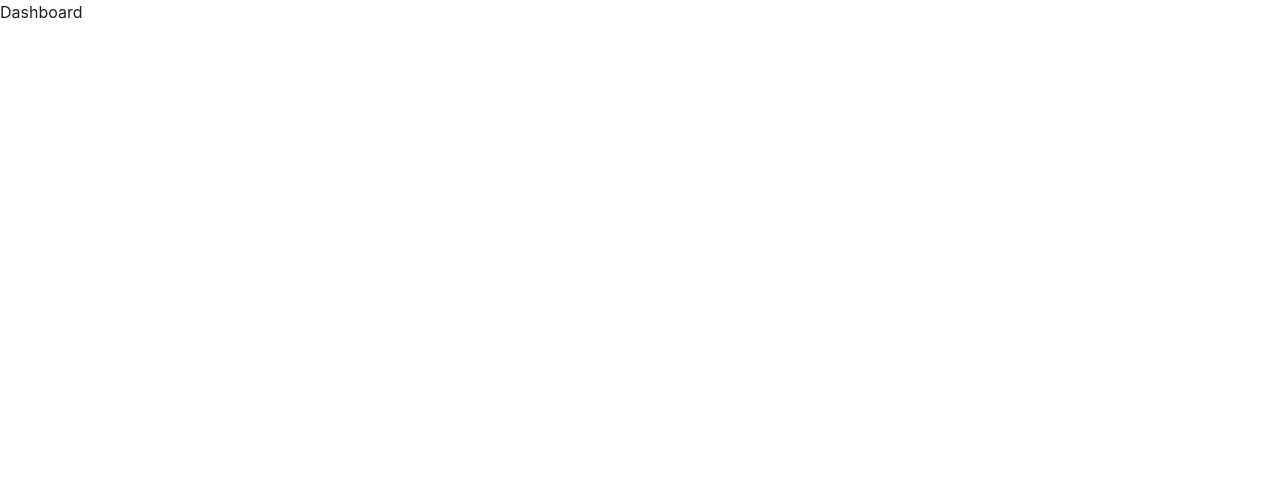
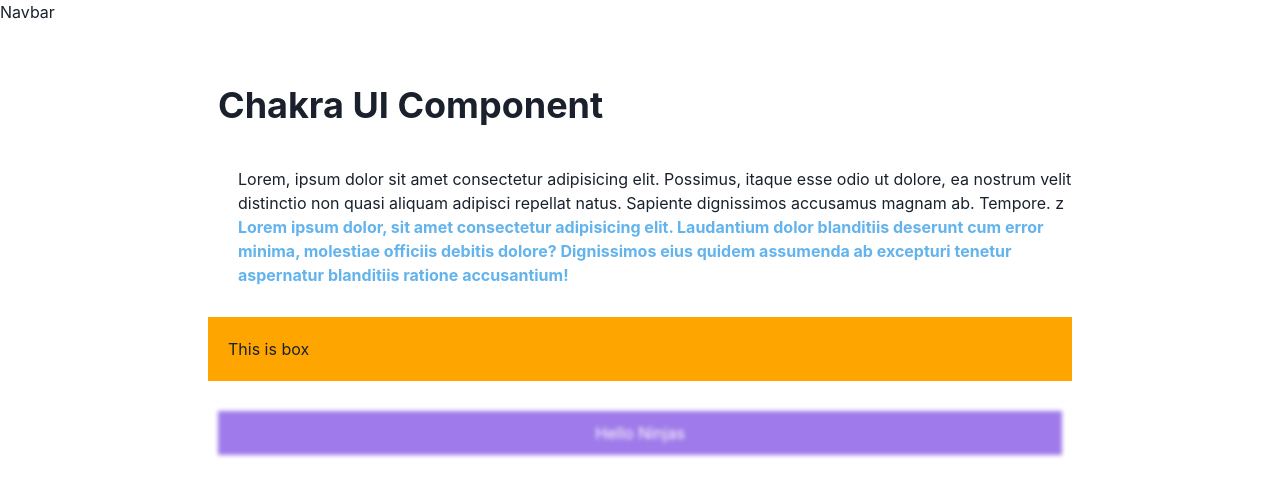
Before and after one commit to LucioFider/Chakra-UI-Test-Run, a React (Vite) app: page / in a window 1280 px wide. Shown: the top 496 px of the page. Built offline with nearby package versions, Linux system fonts and the light colour scheme.

Commit message:
Testing out components

```diff
--- a/src/components/Navbar.jsx
+++ b/src/components/Navbar.jsx
@@ -1,21 +1,3 @@
-import React from "react";
-import { Box, HStack, Image, Link } from "@chakra-ui/react";
-import logo from "../assets/react.svg";
-import { MdCheckCircle, MdSettings } from "react-icons/md";
-
-const Navbar = () => {
-  return (
-    <HStack justifyContent="space-between">
-      <Image src={logo} boxSize="30px" />
-      <Box justifyContent="space-between" spacing={5}>
-        <Link>Home</Link>
-        <Link>Projects</Link>
-        <Link>Features</Link>
-        <Link>Pricing</Link>
-        <Link>Contact</Link>
-      </Box>
-    </HStack>
-  );
-};
-
-export default Navbar;
+export default function Navbar() {
+  return <div>Navbar</div>;
+}
--- a/src/layouts/RootLayout.jsx
+++ b/src/layouts/RootLayout.jsx
@@ -1,8 +1,10 @@
 import { Outlet } from "react-router-dom";
+import Navbar from "../components/Navbar";
 
 export default function RootLayout() {
   return (
     <div>
+      <Navbar />
       <Outlet />
     </div>
   );
--- a/src/pages/Dashboard.jsx
+++ b/src/pages/Dashboard.jsx
@@ -1,7 +1,38 @@
-import React from "react";
+import { Box, Container, Heading, Text } from "@chakra-ui/react";
 
 const Dashboard = () => {
-  return <div>Dashboard</div>;
+  const boxStyles = {
+    p: "10px",
+    bg: "purple.400",
+    color: "white",
+    m: "10px",
+    textAlign: "center",
+    filter: "blur(2px)",
+  };
+  return (
+    <Container as="section" maxWidth="4xl" py="20px">
+      <Heading marginY="30px" p="10px">
+        Chakra UI Component
+      </Heading>
+      <Text ml="30px">
+        Lorem, ipsum dolor sit amet consectetur adipisicing elit. Possimus,
+        itaque esse odio ut dolore, ea nostrum velit distinctio non quasi
+        aliquam adipisci repellat natus. Sapiente dignissimos accusamus magnam
+        ab. Tempore. z
+      </Text>
+      <Text ml="30px" color="blue.300" fontWeight="bold">
+        Lorem ipsum dolor, sit amet consectetur adipisicing elit. Laudantium
+        dolor blanditiis deserunt cum error minima, molestiae officiis debitis
+        dolore? Dignissimos eius quidem assumenda ab excepturi tenetur
+        aspernatur blanditiis ratione accusantium!
+      </Text>
+      <Box my="30px" p="20px" bg="orange">
+        <Text>This is box </Text>
+      </Box>
+
+      <Box sx={boxStyles}>Hello Ninjas</Box>
+    </Container>
+  );
 };
 
 export default Dashboard;
```
